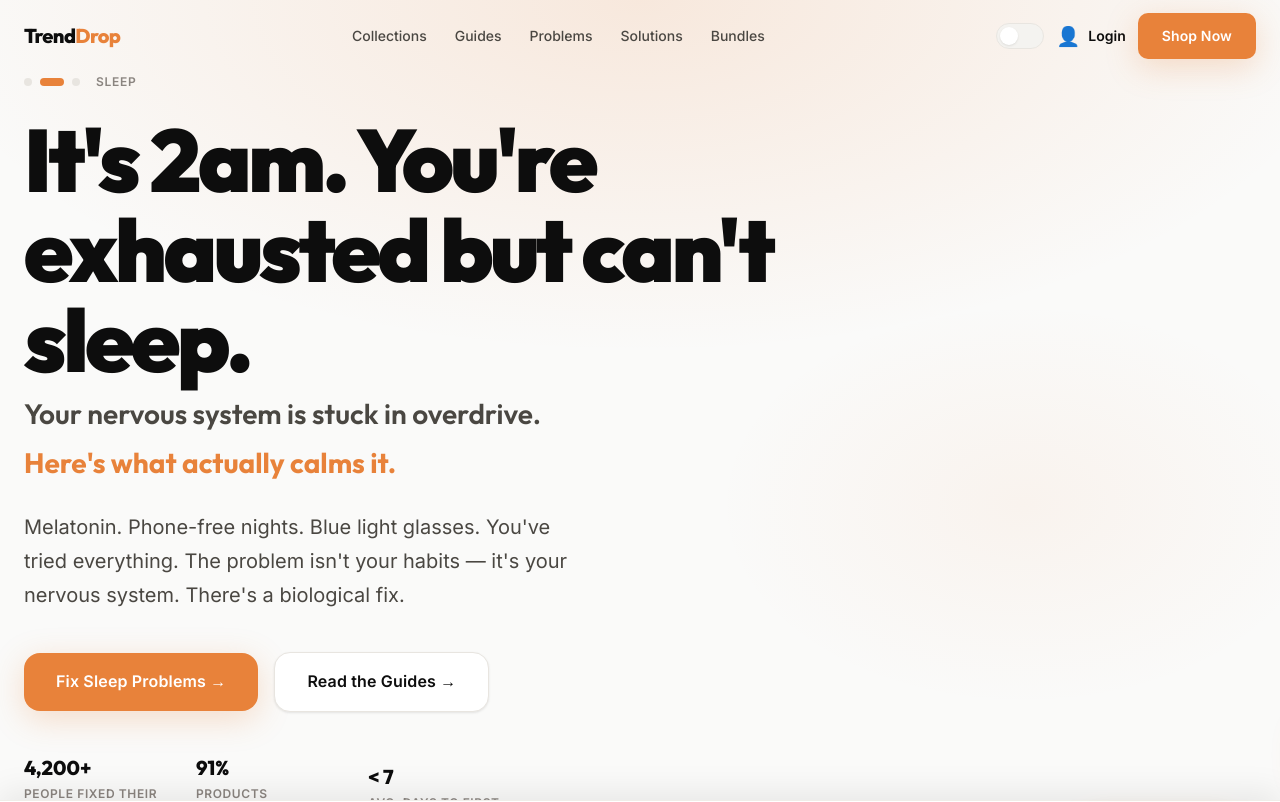
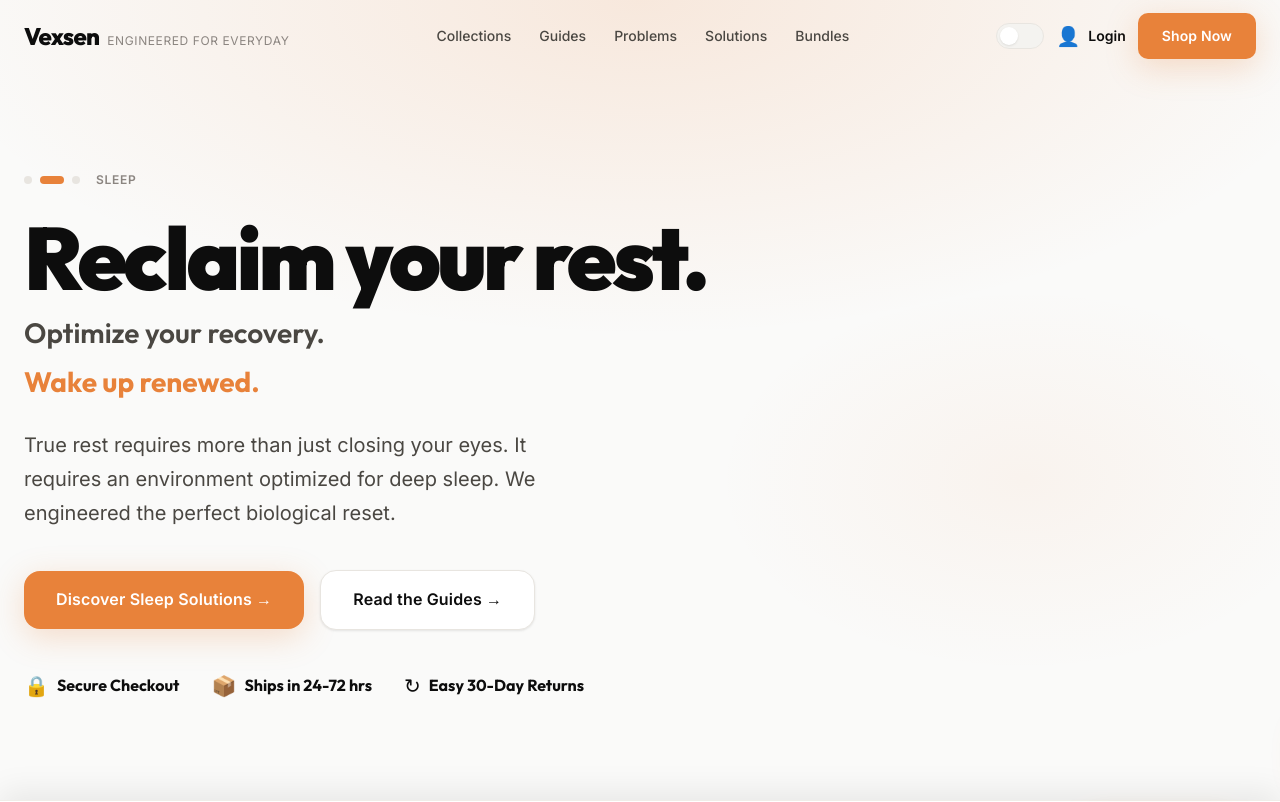
Before and after one commit to AnimeLibrary/ai-dropshipping-2, a Next.js app: page / in a window 1280 px wide. Shown: the top 802 px of the page. Built offline with nearby package versions, Linux system fonts and the light colour scheme; no server answers; the database is empty.

Commit message:
feat(ui): complete Vexsen brand and trust transformation

```diff
--- a/app/layout.tsx
+++ b/app/layout.tsx
@@ -23,16 +23,16 @@ const outfit = Outfit({
 export const metadata: Metadata = {
   metadataBase: new URL(process.env.NEXT_PUBLIC_SITE_URL || 'https://trenddrop.store'),
   title: {
-    default: 'TrendDrop — Discover Products That Actually Work',
-    template: '%s | TrendDrop',
+    default: 'Vexsen — Curated for Everyday Life',
+    template: '%s | Vexsen',
   },
   description:
-    'AI-powered product discovery. We find winning trending products, solve real problems, and deliver to your door. Multi-niche general store backed by data.',
-  keywords: ['trending products', 'dropshipping', 'product discovery', 'winning products'],
+    'Functional design. Uncompromising quality. Vexsen builds and curates solutions designed to elevate your everyday routines.',
+  keywords: ['premium products', 'vexsen', 'lifestyle solutions', 'quality goods'],
   openGraph: {
     type: 'website',
     locale: 'en_US',
-    siteName: 'TrendDrop',
+    siteName: 'Vexsen',
   },
   twitter: { card: 'summary_large_image' },
   robots: {
--- a/app/page.tsx
+++ b/app/page.tsx
@@ -11,9 +11,9 @@ import FaqSection from '@/components/home/FaqSection'
 import GuidePreview from '@/components/home/GuidePreview'
 
 export const metadata: Metadata = {
-  title: 'TrendDrop — Products That Solve Real Problems',
+  title: 'Vexsen — Engineered for Everyday Life',
   description:
-    'Stop buying things that don\'t work. TrendDrop surfaces AI-validated trending products matched to real problems — so you get results, not clutter.',
+    'Vexsen curates and engineers premium solutions to elevate your daily routines. Functional design, uncompromising quality.',
 }
 
 export const dynamic = 'force-dynamic'
@@ -43,6 +43,19 @@ export default async function HomePage() {
   return (
     <>
       <HeroSection />
+
+      {/* Brand Identity / Trust Block */}
+      <section className="section-sm" style={{ background: 'var(--color-bg-secondary)', borderBottom: '1px solid var(--color-border)', textAlign: 'center' }}>
+        <div className="container" style={{ maxWidth: 600 }}>
+          <h2 style={{ fontFamily: 'var(--font-heading)', fontSize: 'var(--text-2xl)', fontWeight: 800, marginBottom: 'var(--space-3)', letterSpacing: '-0.02em', color: 'var(--color-text-primary)' }}>
+            Why Vexsen?
+          </h2>
+          <p style={{ fontSize: 'var(--text-lg)', color: 'var(--color-text-secondary)', lineHeight: 1.6 }}>
+            We believe that everyday frustrations deserve permanent solutions. Vexsen engineers and curates products with uncompromising quality to elevate your daily routines.
+          </p>
+        </div>
+      </section>
+
       <section className="section-sm" id="trust-filter"><div className="container"><PainBanner /></div></section>
       <section className="section" id="trending-products"><div className="container"><TrendingProducts products={trendingProducts as any} /></div></section>
       <div className="divider" style={{ maxWidth: 'var(--max-width)', margin: '0 auto' }} />
--- a/components/home/HeroSection.tsx
+++ b/components/home/HeroSection.tsx
@@ -10,29 +10,29 @@ import { trackEvent } from '@/components/layout/Analytics'
 const PAIN_HOOKS = [
   {
     niche: 'back-pain',
-    line1: 'Your lower back is quietly breaking down.',
-    line2: '8 hours a day. 5 days a week.',
-    line3: "Here's what's actually fixing it.",
-    sub: "You've adjusted your chair a hundred times. It still hurts. That's not a willpower problem — it's a design problem. We found what fixes the root cause.",
-    cta: 'Fix Back Pain →',
+    line1: 'Designed for alignment.',
+    line2: 'Engineered for relief.',
+    line3: 'Experience a new standard.',
+    sub: 'You\'ve adjusted your chair a hundred times. We built a solution that focuses on anatomical alignment instead of temporary fixes. Functional design, uncompromising quality.',
+    cta: 'Discover Back Support →',
     href: '/problems/back-pain',
   },
   {
     niche: 'sleep',
-    line1: "It's 2am. You're exhausted but can't sleep.",
-    line2: 'Your nervous system is stuck in overdrive.',
-    line3: "Here's what actually calms it.",
-    sub: "Melatonin. Phone-free nights. Blue light glasses. You've tried everything. The problem isn't your habits — it's your nervous system. There's a biological fix.",
-    cta: 'Fix Sleep Problems →',
+    line1: 'Reclaim your rest.',
+    line2: 'Optimize your recovery.',
+    line3: 'Wake up renewed.',
+    sub: 'True rest requires more than just closing your eyes. It requires an environment optimized for deep sleep. We engineered the perfect biological reset.',
+    cta: 'Discover Sleep Solutions →',
     href: '/problems/sleep',
   },
   {
     niche: 'pet-care',
-    line1: 'Pet hair is on everything you own.',
-    line2: "Lint rollers are eating your money.",
-    line3: "Here's what actually works.",
-    sub: "You love your pet. You hate the tax. Three lint rolls to get one cushion clean — and it's back tomorrow. One product changed this for thousands of pet owners.",
-    cta: 'Fix Pet Hair →',
+    line1: 'A cleaner home.',
+    line2: 'Effortless maintenance.',
+    line3: 'Elevate your routine.',
+    sub: 'Living with pets shouldn\'t mean compromising on cleanliness. We provide premium tools designed to seamlessly integrate into your daily life and keep your home immaculate.',
+    cta: 'Discover Pet Care →',
     href: '/problems/pet-care',
   },
 ]
@@ -185,32 +185,20 @@ export default function HeroSection() {
               alignItems: 'center',
             }}
           >
-            {TRUST_STATS.map((stat) => (
-              <div key={stat.label}>
-                <p
-                  style={{
-                    fontFamily: 'var(--font-heading)',
-                    fontSize: 'var(--text-xl)',
-                    fontWeight: 800,
-                    color: 'var(--color-text-primary)',
-                  }}
-                >
-                  {stat.value}
-                </p>
-                <p
-                  style={{
-                    fontSize: 'var(--text-xs)',
-                    color: 'var(--color-text-muted)',
-                    letterSpacing: '0.05em',
-                    textTransform: 'uppercase',
-                    fontWeight: 600,
-                    maxWidth: 140,
-                  }}
-                >
-                  {stat.label}
-                </p>
-              </div>
-            ))}
+            <div style={{ display: 'flex', alignItems: 'center', gap: '8px' }}>
+              <span style={{ fontSize: '1.25rem' }}>🔒</span>
+              <p style={{ fontFamily: 'var(--font-heading)', fontSize: '1rem', fontWeight: 700, color: 'var(--color-text-primary)' }}>Secure Checkout</p>
+            </div>
+
+            <div style={{ display: 'flex', alignItems: 'center', gap: '8px' }}>
+              <span style={{ fontSize: '1.25rem' }}>📦</span>
+              <p style={{ fontFamily: 'var(--font-heading)', fontSize: '1rem', fontWeight: 700, color: 'var(--color-text-primary)' }}>Ships in 24-72 hrs</p>
+            </div>
+
+            <div style={{ display: 'flex', alignItems: 'center', gap: '8px' }}>
+              <span style={{ fontSize: '1.25rem' }}>↻</span>
+              <p style={{ fontFamily: 'var(--font-heading)', fontSize: '1rem', fontWeight: 700, color: 'var(--color-text-primary)' }}>Easy 30-Day Returns</p>
+            </div>
           </div>
 
         </div>
--- a/components/layout/Footer.tsx
+++ b/components/layout/Footer.tsx
@@ -8,11 +8,12 @@ const FOOTER_LINKS = [
   { href: '/solutions', label: 'Solutions' },
 ]
 
-const LEGAL_LINKS = [
+const SUPPORT_LINKS = [
+  { href: '/about', label: 'About Us' },
+  { href: '/legal/shipping', label: 'Shipping Policy' },
+  { href: '/legal/refund', label: 'Returns & Refunds' },
   { href: '/legal/privacy', label: 'Privacy Policy' },
-  { href: '/legal/refund', label: 'Refund Policy' },
-  { href: '/legal/shipping', label: 'Shipping Policy' },
-  { href: '/legal/terms', label: 'Terms of Service' },
+  { href: '/contact', label: 'Contact' },
 ]
 
 const DISCOVERY_LINKS = [
@@ -46,7 +47,7 @@ export default function Footer() {
                 marginBottom: 'var(--space-3)',
               }}
             >
-              Trend<span style={{ color: 'var(--color-accent)' }}>Drop</span>
+              Vexsen
             </p>
             <p
               style={{
@@ -56,7 +57,7 @@ export default function Footer() {
                 maxWidth: 240,
               }}
             >
-              AI-powered product discovery. Real problems, real solutions, trending products curated by data.
+              Functional design. Uncompromising quality. We build solutions designed to elevate your everyday.
             </p>
           </div>
 
@@ -110,7 +111,7 @@ export default function Footer() {
             </ul>
           </div>
 
-          {/* Legal Links */}
+          {/* Support Links */}
           <div>
             <p
               style={{
@@ -122,10 +123,10 @@ export default function Footer() {
                 marginBottom: 'var(--space-4)',
               }}
             >
-              Legal
+              Support
             </p>
             <ul style={{ listStyle: 'none', display: 'flex', flexDirection: 'column', gap: 'var(--space-2)' }}>
-              {LEGAL_LINKS.map((link) => (
+              {SUPPORT_LINKS.map((link) => (
                 <li key={link.href}>
                   <Link href={link.href} className="footer-link">
                     {link.label}
@@ -140,10 +141,10 @@ export default function Footer() {
 
         <div className="flex-between" style={{ flexWrap: 'wrap', gap: 'var(--space-3)' }}>
           <p style={{ fontSize: 'var(--text-xs)', color: 'var(--color-text-muted)' }}>
-            © {year} TrendDrop. All rights reserved.
+            © {year} Vexsen. All rights reserved.
           </p>
-          <p style={{ fontSize: 'var(--text-xs)', color: 'var(--color-text-muted)' }}>
-            Powered by AI · Data from Kalodata & Minea · Hosted on Vercel
+          <p style={{ fontSize: 'var(--text-xs)', color: 'var(--color-text-muted)', fontWeight: 600 }}>
+            Secure Checkout · Guaranteed Quality
           </p>
         </div>
       </div>
--- a/components/layout/Navbar.tsx
+++ b/components/layout/Navbar.tsx
@@ -39,9 +39,14 @@ export default function Navbar() {
       >
         <div className="container flex-between" style={{ width: '100%' }}>
           {/* Logo */}
-          <Link href="/" className="nav-logo" aria-label="TrendDrop home">
-            Trend<span>Drop</span>
-          </Link>
+          <div style={{ display: 'flex', alignItems: 'baseline', gap: '8px' }}>
+            <Link href="/" className="nav-logo" aria-label="Vexsen home" style={{ fontSize: '1.5rem', letterSpacing: '-0.03em' }}>
+              Vexsen
+            </Link>
+            <span className="hide-mobile" style={{ fontSize: '0.75rem', color: 'var(--color-text-muted)', letterSpacing: '0.05em', textTransform: 'uppercase' }}>
+              Engineered for everyday
+            </span>
+          </div>
 
           {/* Desktop Links */}
           <ul className="nav-links hide-mobile" role="list">
@@ -126,7 +131,7 @@ export default function Navbar() {
         aria-label="Mobile navigation"
       >
         <div className="flex-between" style={{ marginBottom: 'var(--space-10)' }}>
-          <Link href="/" className="nav-logo">Trend<span>Drop</span></Link>
+          <Link href="/" className="nav-logo">Vexsen</Link>
           <button
             id="mobile-close-btn"
             onClick={() => setMobileOpen(false)}
```
Also changed, not shown: app/products/[slug]/page.tsx (+46 -17 lines).
